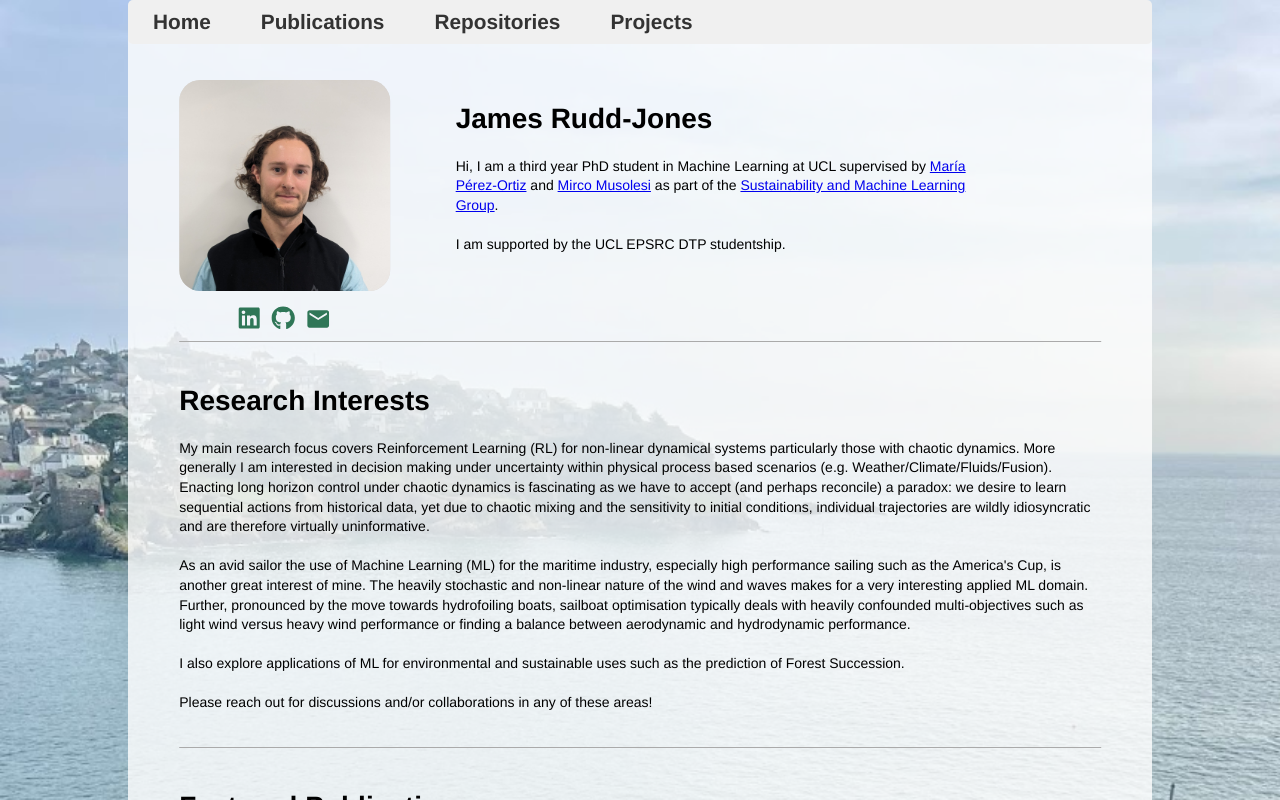
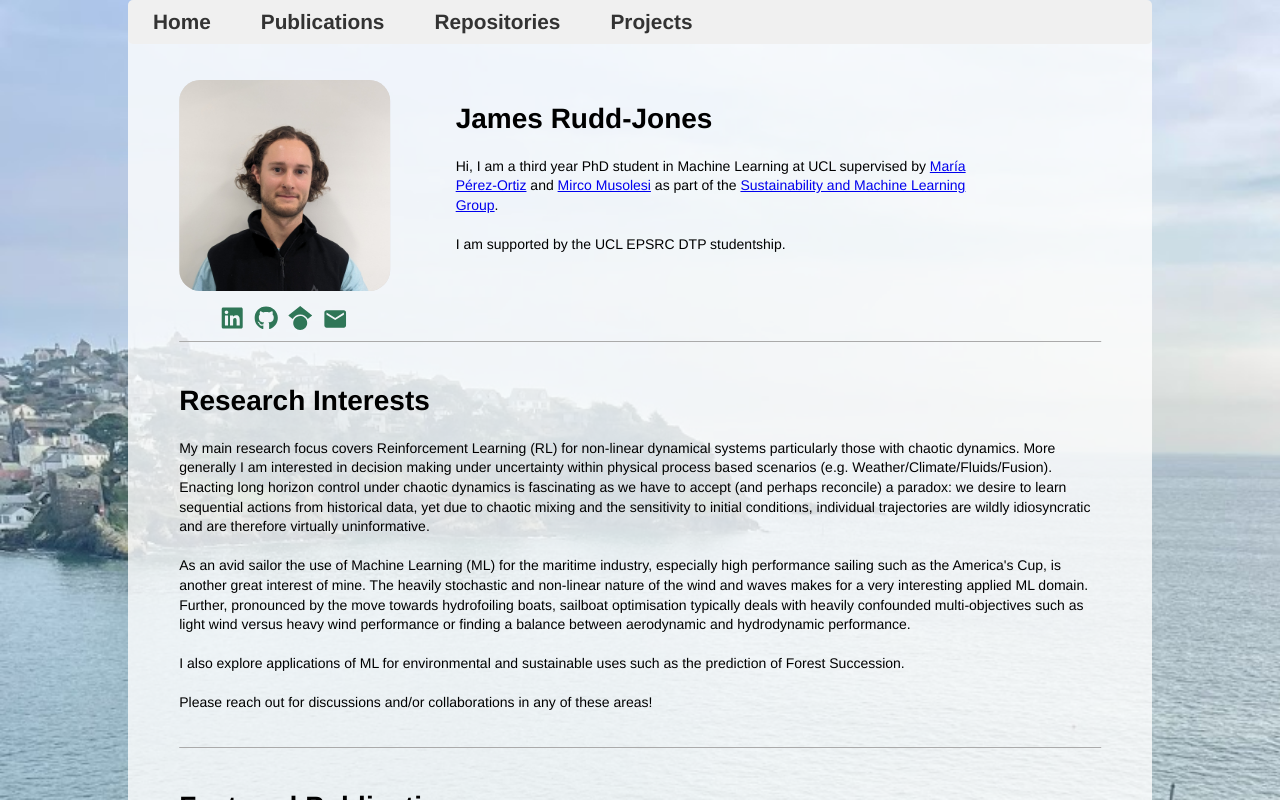
Before and after one commit to JamesRudd-Jones/JamesRudd-Jones.github.io, a React (Create React App) app: page / in a window 1280 px wide. Shown: the top 800 px of the page. Built offline with nearby package versions, Linux system fonts and the light colour scheme.

Commit message:
updated google scholar link

```diff
--- a/src/components/ImageAndProfileLinks.js
+++ b/src/components/ImageAndProfileLinks.js
@@ -1,7 +1,7 @@
 import React from 'react';
 import profileImage from '../assets/images/profile_image_4_website.jpg';
 import { FaLinkedin, FaGithub } from 'react-icons/fa';
-import { FontAwesomeIcon } from '@fortawesome/react-fontawesome'
+import { FaGoogleScholar } from 'react-icons/fa6';
 import EmailCopyIcon from './EmailCopyIcon';
 
 const ImageAndProfileLinks = () => {
@@ -52,9 +52,9 @@ const ImageAndProfileLinks = () => {
         <a href="https://github.com/JamesRudd-Jones" target="_blank" rel="noopener noreferrer">
           <FaGithub size={24} color={Iconcolour} />
         </a>
-        {/* <a href="https://scholar.google.com/citations?user=Ox5qME4AAAAJ&hl=en&oi=ao" target="_blank" rel="noopener noreferrer">
-          <FontAwesomeIcon icon={faGoogleScholar} />
-        </a> */}
+        <a href="https://scholar.google.com/citations?user=Ox5qME4AAAAJ&hl=en&oi=ao" target="_blank" rel="noopener noreferrer">
+          <FaGoogleScholar size={24} color={Iconcolour} />
+        </a>
         <EmailCopyIcon email={myEmail} colour={Iconcolour} />
       </div>
     </div>
```
